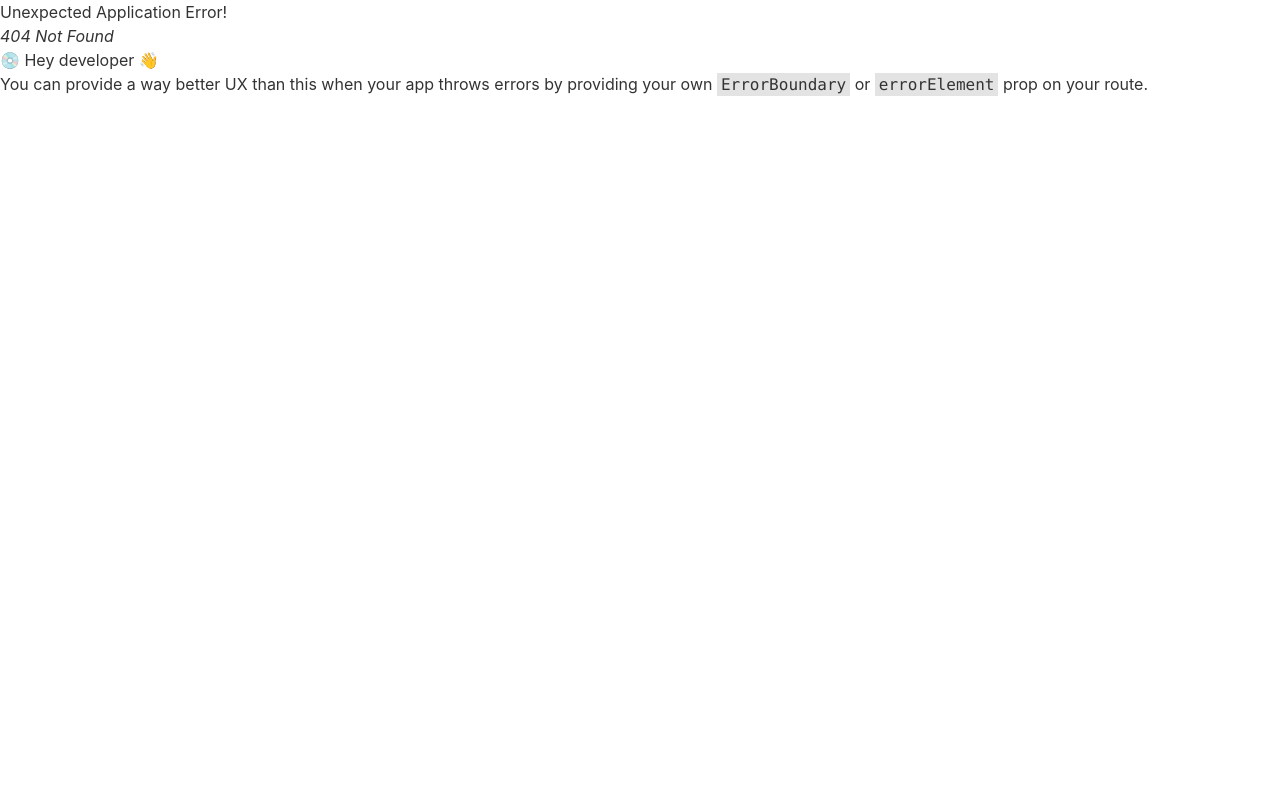
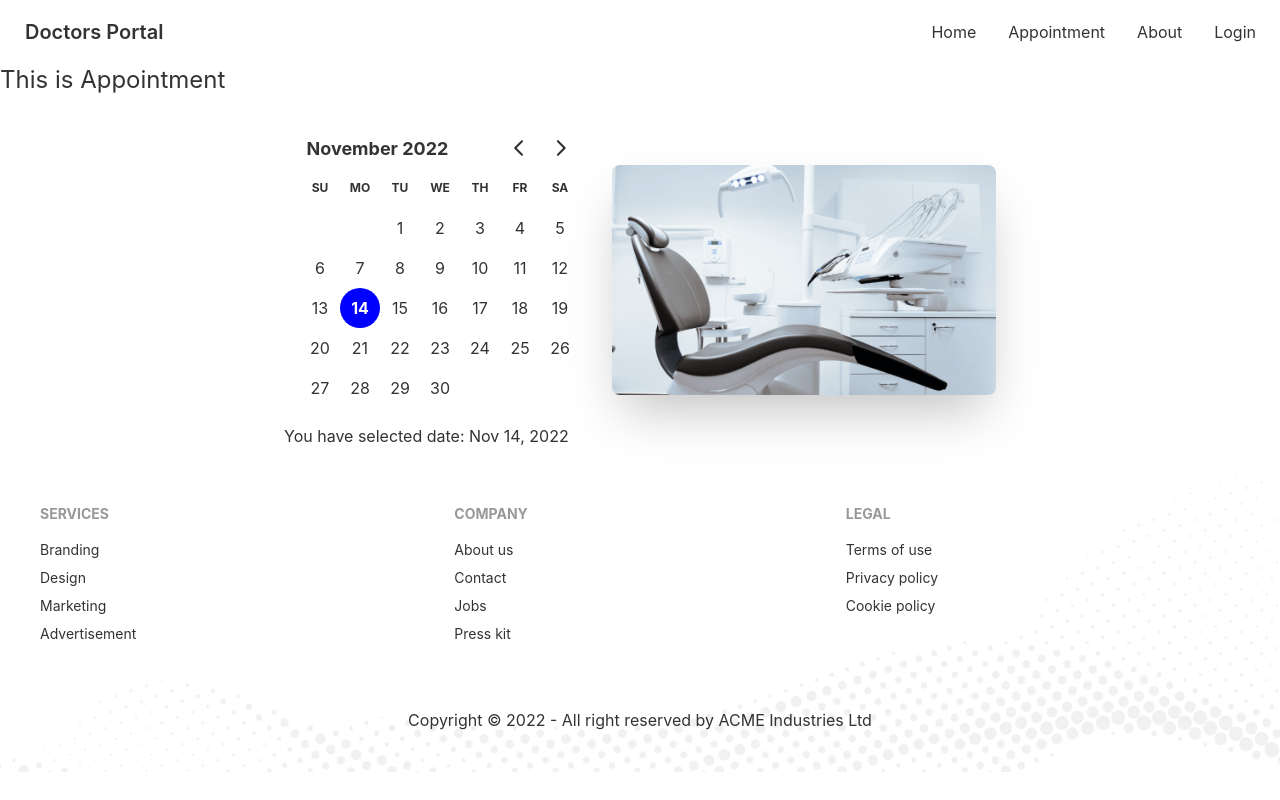
Before and after one commit to abdulhakim10/doctors-portal-client, a React (Create React App) app: page /appointment in a window 1280 px wide. Before the commit this address had no page. Built offline with nearby package versions, Linux system fonts and the light colour scheme.

Commit message:
calendar added on AppointmentBanner

```diff
--- a/package.json
+++ b/package.json
@@ -7,7 +7,9 @@
     "@testing-library/react": "^13.4.0",
     "@testing-library/user-event": "^13.5.0",
     "daisyui": "^2.40.1",
+    "date-fns": "^2.29.3",
     "react": "^18.2.0",
+    "react-day-picker": "^8.3.6",
     "react-dom": "^18.2.0",
     "react-router-dom": "^6.4.3",
     "react-scripts": "5.0.1",
--- a/src/Routes/Routes/Routes.js
+++ b/src/Routes/Routes/Routes.js
@@ -1,5 +1,6 @@
 import { createBrowserRouter } from "react-router-dom";
 import Main from "../../Layout/Main";
+import Appointment from "../../pages/Appointment/Appointment/Appointment";
 import Home from "../../pages/Home/Home/Home";
 import Login from "../../pages/Login/Login";
 
@@ -15,6 +16,10 @@ const router = createBrowserRouter([
             {
                 path: '/login',
                 element: <Login></Login>
+            },
+            {
+                path: '/appointment',
+                element: <Appointment></Appointment>
             }
         ]
     }
--- a/src/index.js
+++ b/src/index.js
@@ -3,6 +3,7 @@ import ReactDOM from 'react-dom/client';
 import './index.css';
 import App from './App';
 import reportWebVitals from './reportWebVitals';
+import 'react-day-picker/dist/style.css';
 
 const root = ReactDOM.createRoot(document.getElementById('root'));
 root.render(
--- /dev/null
+++ b/src/pages/Appointment/Appointment/Appointment.js
@@ -0,0 +1,13 @@
+import React from 'react';
+import AppointmentBanner from '../AppointmentBanner/AppointmentBanner';
+
+const Appointment = () => {
+    return (
+        <div>
+            <h2 className="text-2xl">This is Appointment</h2>
+            <AppointmentBanner></AppointmentBanner>
+        </div>
+    );
+};
+
+export default Appointment;
--- /dev/null
+++ b/src/pages/Appointment/AppointmentBanner/AppointmentBanner.js
@@ -0,0 +1,27 @@
+import React, { useState } from 'react';
+import chair from '../../../assets/images/chair.png';
+import { DayPicker } from 'react-day-picker';
+import { format } from 'date-fns';
+
+const AppointmentBanner = () => {
+    const [selectedDate, setSelectedDate] = useState(new Date());
+    return (
+        <header>
+            <div className="hero">
+                <div className="hero-content flex-col lg:flex-row-reverse">
+                    <img src={chair} alt='dentist chair' className="max-w-sm rounded-lg shadow-2xl" />
+                    <div>
+                       <DayPicker
+                       mode='single'
+                       selected={selectedDate}
+                       onSelect={setSelectedDate}
+                       />
+                       <p>You have selected date: {format(selectedDate, 'PP')} </p>
+                    </div>
+                </div>
+            </div>
+        </header>
+    );
+};
+
+export default AppointmentBanner;
--- a/src/pages/Home/MakeAppointment/MakeAppointment.js
+++ b/src/pages/Home/MakeAppointment/MakeAppointment.js
@@ -13,8 +13,8 @@ const MakeAppointment = () => {
             <div className="hero-content flex-col lg:flex-row mt-12">
                 <img src={doctor} alt='' className="-mt-40 hidden md:block lg:w-1/2 rounded-lg " />
                 <div className='text-white'>
-                    <h1 className="text-5xl font-bold">Box Office News!</h1>
-                    <p className="py-6">Provident cupiditate voluptatem et in. Quaerat fugiat ut assumenda excepturi exercitationem quasi. In deleniti eaque aut repudiandae et a id nisi.</p>
+                    <h1 className="text-5xl font-bold">Make an appointment Today</h1>
+                    <p className="py-6">It is a long established fact that a reader will be distracted by the readable content of a page when looking at its layout. The point of using Lorem Ipsumis that it has a more-or-less normal distribution of letters,as opposed to using 'Content here, content here', making it look like readable English. Many desktop publishing packages and web page</p>
                     <PrimaryButton>Appointment</PrimaryButton>
                 </div>
             </div>
```
Also changed, not shown: 1 other file (tests, documents, lock files or other folders).
